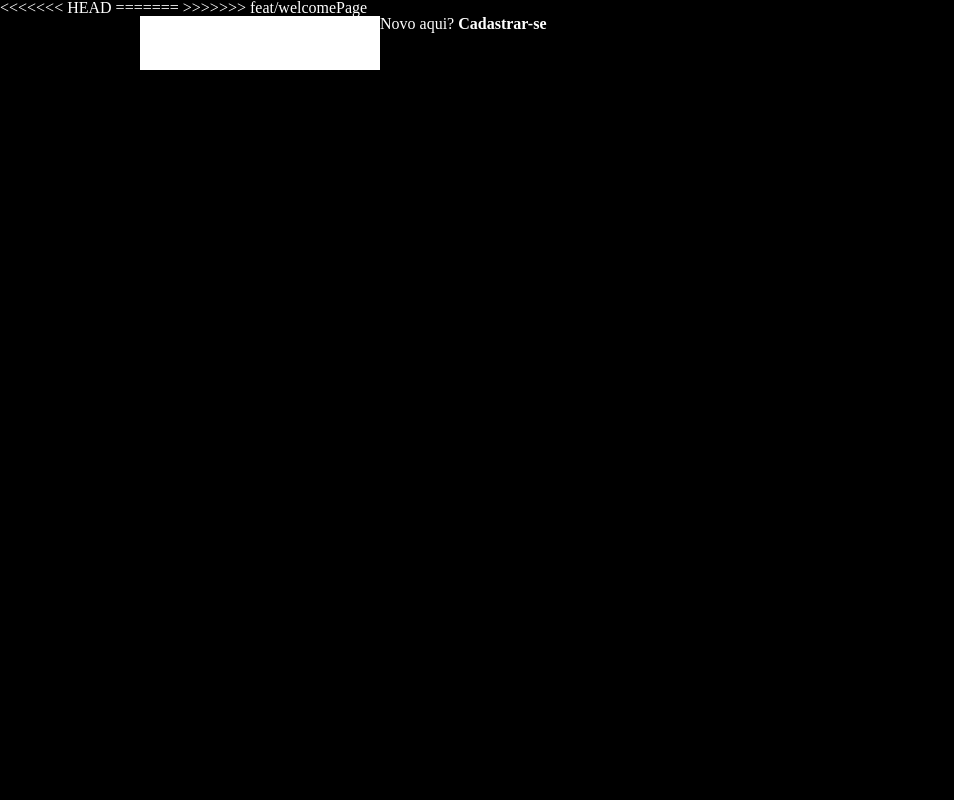
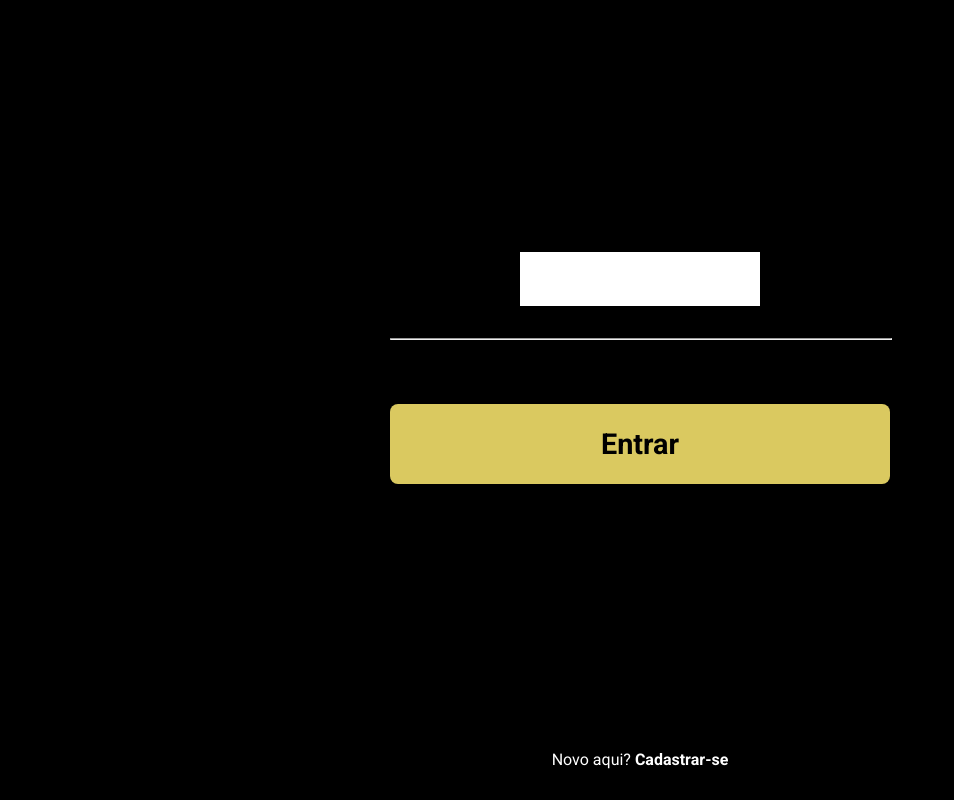
Before and after one commit to Albuquerquess/enc19-web, a React (Create React App) app: page / in a window 1280 px wide. Shown: the whole page, without its empty margins (0-954 px from the left). Built offline with nearby package versions, Linux system fonts and the light colour scheme.

Commit message:
[page]feat/welcome - build welcome page

```diff
--- a/public/index.html
+++ b/public/index.html
@@ -11,20 +11,14 @@
     />
     <link rel="apple-touch-icon" href="%PUBLIC_URL%/logo192.png" />
     <link rel="manifest" href="%PUBLIC_URL%/manifest.json" />
-<<<<<<< HEAD
 
 
-    <!-- Fonts -->
-    <link rel="preconnect" href="https://fonts.gstatic.com">
-    <link href="https://fonts.googleapis.com/css2?family=Roboto:wght@400;700&display=swap" rel="stylesheet">
-    <!-- End Fonts -->
-=======
     <meta name="author" content="Gustavo Albuquerque <+55 84 99974-9096>" />
      <!-- Fonts -->
      <link rel="preconnect" href="https://fonts.gstatic.com">
      <link href="https://fonts.googleapis.com/css2?family=Roboto:wght@400;700&display=swap" rel="stylesheet">
      <!-- End Fonts -->
->>>>>>> feat/welcomePage
+
 
     <title>ENC19</title>
   </head>
--- a/src/assets/styles/globalStyles.ts
+++ b/src/assets/styles/globalStyles.ts
@@ -20,7 +20,16 @@ const GlobalStyles = createGlobalStyle`
       background-color: var( --color-primary);
       color: var( --color-text);
       font-size: 1.4rem;
+
      }
+
+     a {
+		font-size: inherit;
+		text-decoration: none;
+		color: var(--color-text)
+
+	}
+
 
 
 
--- a/src/assets/styles/resetCSS.ts
+++ b/src/assets/styles/resetCSS.ts
@@ -20,6 +20,7 @@ const ResetCSS = createGlobalStyle`
 		font-size: 100%;
 		font: inherit;
 		vertical-align: baseline;
+		font-family: 'Roboto';
 	}
 	/* HTML5 display-role reset for older browsers */
 	article, aside, details, figcaption, figure,
@@ -75,6 +76,7 @@ const ResetCSS = createGlobalStyle`
 	}
 
 
+
 `
 
 export default ResetCSS
--- a/src/components/Button/index.tsx
+++ b/src/components/Button/index.tsx
@@ -11,11 +11,11 @@ interface butonProps {
 }
 
 const Button: React.FC<butonProps> = ({label, goTo, golden, gray, ...props}) => {
-  return <Link to={goTo}>
-  <StyledButtom golden {...props}>
+  return <StyledButtom golden {...props}>
+    <Link to={goTo}>
       {label}
+    </Link>
   </StyledButtom>
-  </Link>;
 }
 
 export default Button;
--- a/src/components/Button/styles.ts
+++ b/src/components/Button/styles.ts
@@ -6,9 +6,15 @@ interface  styleButtonProps {
 }
 
 export const StyledButtom = styled.button<styleButtonProps>`
+  a {
+    width: 100%;
+    height: 100%;
+    font-size: 1.8rem;
+    color: var(--color-primary)
+  }
   width: 100%;
-  min-width: 70px;
-  min-height: 60px;
+  height: auto;
+
   height: auto;
   border-radius: .5rem;
   background-color: ${props => props.golden ? 'var(--color-golden)' : 'var(--color-secondary)'};
--- a/src/components/Container/styles.ts
+++ b/src/components/Container/styles.ts
@@ -10,9 +10,10 @@ export const StyledContainer = styled.div`
 `;
 
 export const StyledWrapper = styled.div`
-width: 90%;
-max-width: 1000px;
+  width: 90%;
+  max-width: 1000px;
 
-display: flex;
+  display: flex;
+  justify-content: center;
 
 `
--- a/src/pages/Welcome/index.tsx
+++ b/src/pages/Welcome/index.tsx
@@ -1,19 +1,24 @@
 import React from 'react';
+import { Link } from 'react-router-dom';
+import Button from '../../components/Button';
 import Container from '../../components/Container'
 import Logo from "../../components/Logo";
 
-import { Line, CTACadastro } from './styles';
+import { WelcomeMain } from './styles';
 
 const Welcome: React.FC = () => {
   return <Container>
-      <Logo />
-      <Line />
-
-      <CTACadastro>
-          Novo aqui? <strong>Cadastrar-se</strong>
-      </CTACadastro>
-
-  </Container>;
+    <WelcomeMain>
+      <div id="logo-button-wrapper">
+        <Logo />
+        <hr />
+        <Button label="Entrar" goTo="/home"/>
+      </div>
+      <span id="CTAcadastro">
+          Novo aqui? <Link to="/cadastro"><strong>Cadastrar-se</strong></Link>
+      </span>
+    </WelcomeMain>
+  </Container>
 }
 
 export default Welcome;
--- a/src/pages/Welcome/styles.ts
+++ b/src/pages/Welcome/styles.ts
@@ -1,8 +1,42 @@
 import styled from 'styled-components';
 
-export const Line = styled.div`
+export const WelcomeMain = styled.div`
+  width: 100%;
+  height: 100vh;
 
+  display: flex;
+  flex-direction: column;
+  justify-content: center;
+  align-items: center;
+
+  div#logo-button-wrapper {
+    width: 100%;
+    margin-bottom: 4rem;
+
+    display: flex;
+    flex-direction: column;
+    align-items: center;
+    justify-content: center;
+
+    hr {
+      width: 100%;
+      margin-top: 2rem;
+      margin-bottom: 4rem;
+
+    }
+  }
+
+  button {
+    width: 100%;
+    height: 5rem;
+  }
+
+  span#CTAcadastro {
+    position: absolute;
+    bottom: 2rem;
+  }
+
+  @media screen and (min-width: 768px) {
+    width: 50%;
+  }
 `;
-export const CTACadastro = styled.span`
-
-`;
```
Lines whose indentation alone changed are shown as unchanged.
